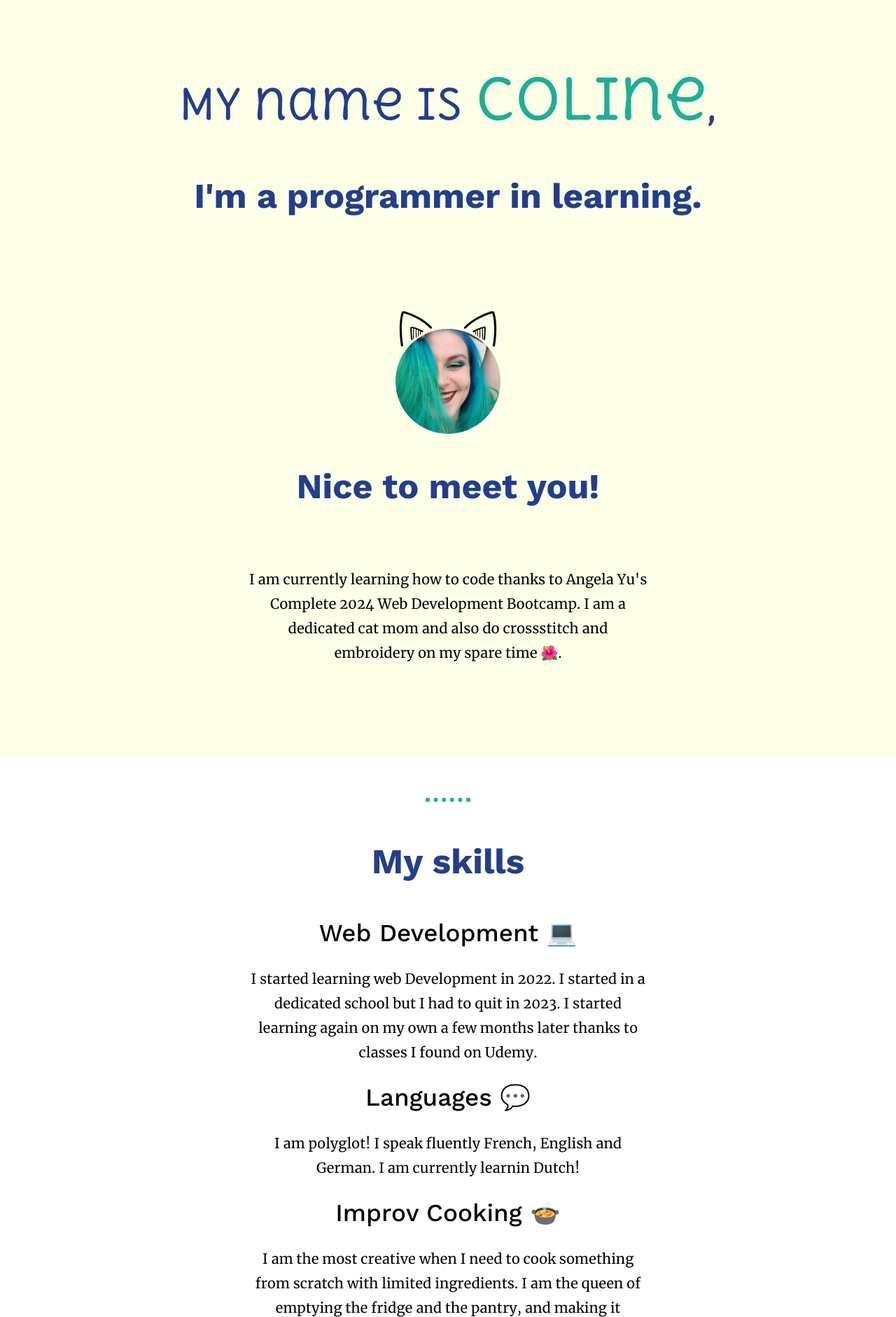
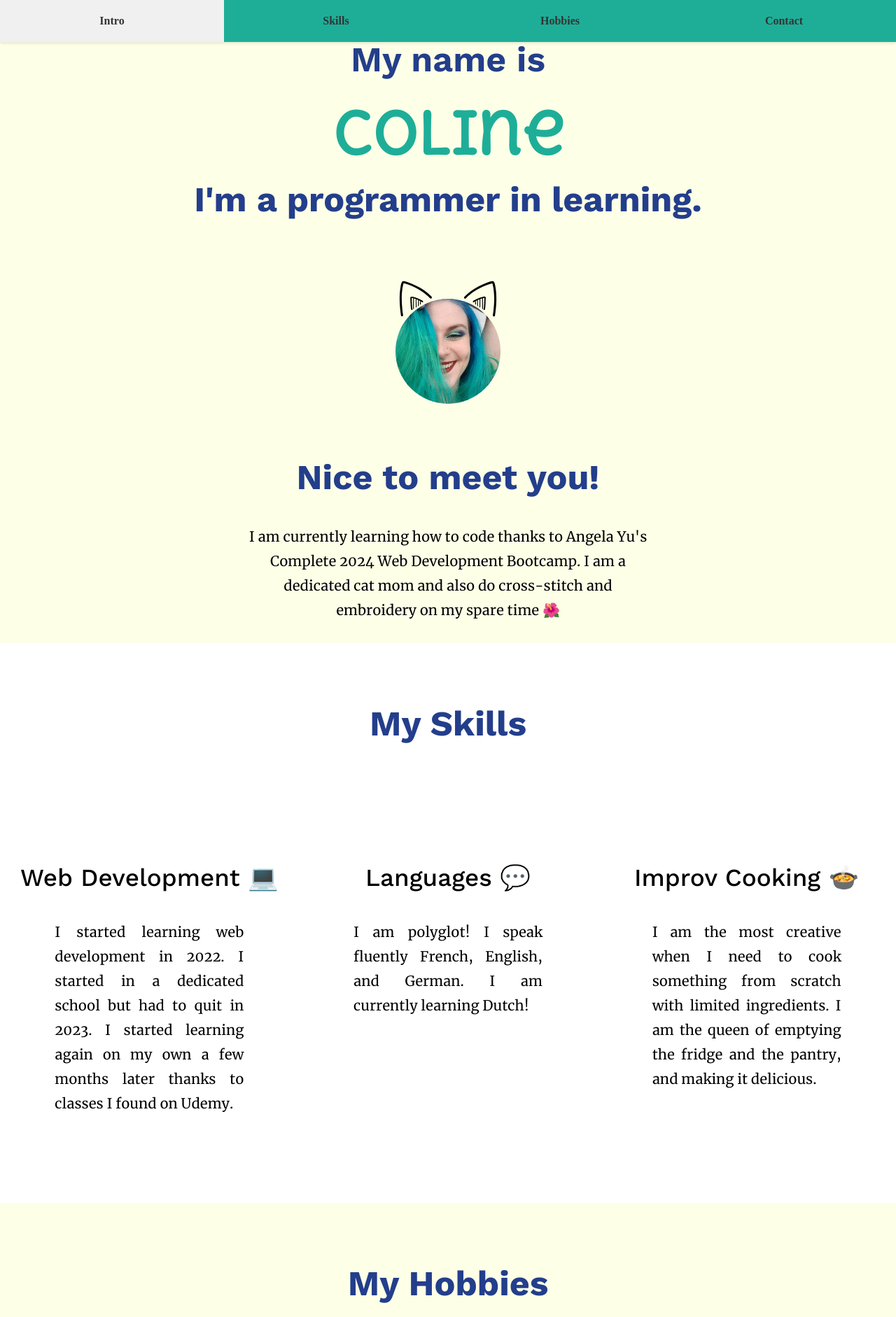
Before and after one commit to illdikko/upgraded-carnival, a plain HTML site: page index.html in a window 1280 px wide. Shown: the top 1882 px of the page at 70% size. Drawn offline with Linux system fonts and the light colour scheme.

Commit message:
added css animation + correction chevauchement sections + correction footer

```diff
--- a/index.html
+++ b/index.html
@@ -10,90 +10,101 @@
 </head>
 
 <body>
-    <section>
-        <div class="top-container">
+    <header>
+        <nav>
+            <ul class="nav-list">
+                <li class="nav-item"><a href="#intro">Intro</a></li>
+                <li class="nav-item"><a href="#skills">Skills</a></li>
+                <li class="nav-item"><a href="#hobbies">Hobbies</a></li>
+                <li class="nav-item"><a href="#contact-me">Contact</a></li>
+            </ul>
+        </nav>
+    </header>
+    <main>
+        <section id="intro" class="intro-section">
             <div class="title-text">
-                <h1>My name is <span id="coline">Coline</span>,</h1>
+                <h1>My name is <span id="coline">Coline</span></h1>
                 <h2>I'm a programmer in learning.</h2>
             </div>
-            <div class="intro">
-                <div class="intro-pic"><img src="./images/ear.svg" alt="drawing of cat ears" id="cat-ears">
-                    <img src="./images/coline-green.jpg" alt="profile pic of Coline" id="coline-pfp">
+            <div class="intro-content">
+                <div class="intro-pic">
+                    <img src="./images/ear.svg" alt="Drawing of cat ears" id="cat-ears">
+                    <img src="./images/coline-green.jpg" alt="Profile pic of Coline" id="coline-pfp">
                 </div>
                 <div class="intro-txt">
                     <h2>Nice to meet you!</h2>
                     <p>I am currently learning how to code thanks to Angela Yu's Complete 2024 Web Development Bootcamp.
-                        I
-                        am a dedicated cat mom and also do crossstitch and embroidery on my spare time &#127802. </p>
+                        I am a dedicated cat mom and also do cross-stitch and embroidery on my spare time &#127802;</p>
                 </div>
             </div>
-
         </section>
-    <section>
+        <section id="skills" class="skills-section">
+            <h2>My Skills</h2>
             <div class="middle-container">
+                <article class="skill">
+                    <h3>Web Development &#128187;</h3>
+                    <p>I started learning web development in 2022. I started in a dedicated school but had to quit in
+                        2023.
+                        I started learning again on my own a few months later thanks to classes I found on Udemy.</p>
+                </article>
+                <article class="skill">
+                    <h3>Languages &#128172;</h3>
+                    <p>I am polyglot! I speak fluently French, English, and German. I am currently learning Dutch!</p>
+                </article>
+                <article class="skill">
+                    <h3>Improv Cooking &#127858;</h3>
+                    <p>I am the most creative when I need to cook something from scratch with limited ingredients. I am
+                        the
+                        queen of emptying the fridge and the pantry, and making it delicious.</p>
+                </article>
             </div>
-            <hr>
-            <div class="skills">
-                <h2>My skills</h2>
-                <div>
-                    <h3>Web Development &#128187</h3>
-                    <p>I started learning web Development in 2022. I started in a dedicated school but I had to quit in
-                        2023. I started learning again on my own a few months later thanks to classes I found on Udemy.
-                    </p>
+        </section>
+        <section id="hobbies" class="hobbies-section">
+            <h2>My Hobbies</h2>
+            <div class="middle-container">
+                <article class="hobby">
+                    <h3>Stitches &#129525;</h3>
+                    <p>I started embroidery in December 2023 thanks to a Christmas gift. Stabbing repeatedly my work
+                        while
+                        watching true crime documentaries is the best feeling.</p>
+                </article>
+                <article class="hobby">
+                    <h3>Games &#127918; &#127922;</h3>
+                    <p>I love games in all their forms. I mostly play video games, but I own a massive collection of
+                        board games. I used to work as a board game sommelier!</p>
+                </article>
+                <article class="hobby">
+                    <h3>Cats &#128049;</h3>
+                    <p>I am the happy mom of three cats, named Itchy, Twix, and Olympe. Their well-being is one of my
+                        utmost priorities.</p>
+                </article>
+                <article class="hobby">
+                    <h3>Plants &#127807;</h3>
+                    <p>I started to take care of plants as a form of self-care. So far I own 5 plants, which is not a
+                        lot,
+                        but I aim to fill my room so that it feels like a jungle. Also, I love the color green.</p>
+                </article>
             </div>
-                <div>
-                    <h3>Languages &#128172</h3>
-                    <p>I am polyglot! I speak fluently French, English and German. I am currently learnin Dutch!</p>
-                </div>
-                <div>
-                    <h3>Improv Cooking &#127858</h3>
-                    <p>I am the most creative when I need to cook something from scratch with limited ingredients. I am
-                        the queen of emptying the fridge and the pantry, and making it delicious.</p>
-                </div>
-            </div>
-            <hr>
-            <div class="hobbies">
-                <h2>My hobbies</h2>
-                <div>
-                    <h3>Stitches &#129525</h3>
-                    <p>I started embroidery in december 2023 thanks to a Christmas gift. Stabbing repeatedly my work
-                        while watching true crime documentaries is the best feeling.</p>
-                </div>
-                <div>
-                    <h3>Games &#127918 &#127922</h3>
-                    <p>I love games in all their forms. I mostly play video games, but I own a massive collection of
-                        boardgames. I used to work as a boardgame sommelier!</p>
-                </div>
-                <div>
-                    <h3>Cats &#128049</h3>
-                    <p>I am the happy mom of three cats, names Itchy, Twix and Olympe. Their wellbeing is one of my
-                        utmost priorities.</p>
-                </div>
-                <div>
-                    <h3>Plants &#127807</h3>
-                    <p>I started to take care of plants as a form of self care. So far I own 5 plants, which is not a
-                        lot, but I aim to fill my room so that it feels like a jungle. Also, I love the color green.</p>
-                </div>
-            </div>
-        </div>
-        <hr>
-        <div class="contact-me">
+        </section>
+        <section id="contact-me" class="contact-section">
+            <div class="contact-content">
                 <h2>Contact Me</h2>
                 <h3>We share a common interest? Want to send me pics of your cats?</h3>
-            <p> Feel free to contact me to talk about it at length. I would love to hear about your special interests
+                <p>Feel free to contact me to talk about it at length. I would love to hear about your special
+                    interests
                     too! Just click on the button!</p>
-            <div id="contact-btn"><a class="btn" href="mailto:coline.ducourtieux@gmail.com">CONTACT ME</a></div>
+                <a class="btn" id="contact-btn" href="mailto:everywhere.anywhere967@silomails.com">CONTACT ME</a>
             </div>
         </section>
-    <section>
-        <div class="bottom-container">
+    </main>
+    <footer>
+        <div class="footer-container">
             <a class="footer-link" href="https://www.linkedin.com/in/coline-ducourtieux/">LinkedIn</a>
             <div class="credits">Fonts and svg from <a href="http://www.onlinewebfonts.com">Web Fonts</a>, licensed by
                 CC BY 4.0</div>
             <p class="copyright">© Coline Ducourtieux 2024</p>
         </div>
-    </section>
-
+    </footer>
 </body>
 
 </html>
--- a/style.css
+++ b/style.css
@@ -1,74 +1,166 @@
+/* Police de caractères */
 @font-face {
-    font-family: Delius;
-    src: url(./CSS/fonts/DeliusUnicase-Regular.ttf);
+    font-family: 'Delius';
+    src: url('./CSS/fonts/DeliusUnicase-Regular.ttf');
 }
 
 @font-face {
-    font-family: WorkSans;
-    src: url(./CSS/fonts/WorkSans-VariableFont_wght.ttf);
+    font-family: 'WorkSans';
+    src: url('./CSS/fonts/WorkSans-VariableFont_wght.ttf');
 }
 
 @font-face {
-    font-family: Merriweather;
-    src: url(./CSS/fonts/Merriweather-Regular.ttf);
+    font-family: 'Merriweather';
+    src: url('./CSS/fonts/Merriweather-Regular.ttf');
+}
+
+/* Style général */
+html {
+    scroll-behavior: smooth;
+    height: 100%;
+    scroll-snap-stop: always;
 }
 
 body {
     text-align: center;
+    margin: 0;
+    display: flex;
+    flex-direction: column;
+    min-height: 100vh;
+    scroll-snap-type: y mandatory;
+    overflow-y: scroll;
 }
 
-.top-container{
-    background-color: #FDFFE7;
-    padding-top: 100px;
-    padding-bottom: 100px;
-
+/* En-tête et navigation */
+header {
+    width: 100%;
+    position: fixed;
+    top: 0;
+    left: 0;
+    background-color: #1EAE98;
+    box-shadow: 0 2px 4px rgba(0, 0, 0, 0.1);
+    z-index: 1000;
+    height: 60px;
 }
 
+.nav-list {
+    display: flex;
+    justify-content: space-around;
+    align-items: center;
+    list-style-type: none;
+    margin: 0;
+    padding: 0;
+    height: 60px;
+}
+
+.nav-item {
+    flex: 1;
+    text-align: center;
+}
+
+.nav-item a {
+    text-decoration: none;
+    color: #333;
+    font-weight: bold;
+    display: block;
+    height: 100%;
+    line-height: 60px;
+}
+
+.nav-item a:hover {
+    background-color: #f0f0f0;
+}
+
+/* Style général des sections */
+main {
+    flex: 1;
+    display: flex;
+    flex-direction: column;
+}
+
+section {
+    scroll-snap-align: start;
+    min-height: 100vh; /* Chaque section prend au moins toute la hauteur de l'écran */
+    padding-top: 60px; /* Hauteur de la navbar */
+    box-sizing: border-box;
+    position: relative;
+    display: flex;
+    flex-direction: column;
+    justify-content: center; /* Centre verticalement le contenu */
+}
+
+/* Traitement spécial pour la dernière section pour inclure le footer */
+section:last-of-type {
+    min-height: calc(100vh - 15vh - 100px); /* Hauteur d'écran moins la hauteur du footer (15vh + 100px de padding) */
+    padding-bottom: 0; /* Supprime le padding en bas pour permettre au footer de se coller */
+}
+
+section:nth-of-type(odd) {
+    background-color: #FDFFE7;
+}
+
+section:nth-of-type(even) {
+    background-color: #FFFFFF;
+}
+
+/* Titres et textes */
 h1 {
-    font-family: Delius;
-    font-size: 60px;
+    font-family: 'WorkSans';
+    font-weight: 650;
+    font-size: 50px;
     color: #233E8B;
     padding-bottom: 75px;
 }
 
-#coline {
-    font-size: 80px;
-    color: #1EAE98;
-}
-
-.title-text {
-    display: block;
-    margin: auto
-}
-
 h2 {
-    font-family: WorkSans;
+    font-family: 'WorkSans';
     font-weight: 700;
     font-size: 50px;
     color: #233E8B;
-    padding-bottom: 60px;
+    padding-bottom: 12px;
+    padding-top: 30px;
+}
+
+h2:not(#intro h2) {
+    position: absolute;
+    top: 60px;
+    left: 50%;
+    transform: translateX(-50%);
+    width: 100%;
 }
 
 h3 {
-    font-family: Worksans;
+    font-family: 'WorkSans';
     font-size: 35px;
     font-weight: 500;
 }
 
 p {
-    font-family: Merriweather;
+    font-family: 'Merriweather';
     font-size: 20px;
-    max-width: 45% ;
+    max-width: 45%;
     margin: auto;
-    padding: 30px 30px;
+    padding: 30px;
     line-height: 35px;
 }
 
-hr {
-    border: dotted #1EAE98 6px;
-    border-bottom: none;
-    width: 4%;
-    margin: 60px auto;
+/* Section Intro */
+.top-container {
+    padding-top: 100px;
+    padding-bottom: 100px;
+}
+
+#coline {
+    font-family: 'Delius';
+    display: block;
+    margin-top: 40px;
+    font-size: 80px;
+    color: #1EAE98;
+}
+
+.title-text h1 {
+    display: inline;
+    margin: auto;
 }
 
 .intro-pic {
@@ -89,61 +181,120 @@ hr {
     border-radius: 50%;
 }
 
-.skills {
-    display: block;
-    justify-content: center;
+/* Section Skills et Hobbies */
+.middle-container {
+    display: flex;
+    flex-direction: row;
+    flex-wrap: wrap;
+    justify-content: space-around;
+    align-items: flex-start;
+    margin-top: 120px;
+    width: 100%;
 }
 
-.hobbies {
-    display: block;
+.skill, .hobby {
+    flex: 1;
+    max-width: 300px;
+    margin: 20px;
+    display: flex;
+    flex-direction: column;
+    height: auto;
+}
+
+.skill p, .hobby p {
+    text-align: justify;
+    max-width: 100%; /* Permet au paragraphe de prendre toute la largeur de l'article */
+    padding: 15px;
+}
+
+.skill h3, .hobby h3 {
+    min-height: 60px;
+    display: flex;
+    align-items: center;
     justify-content: center;
+    margin: 15px 0;
+    padding: 0 10px;
+    white-space: nowrap;
+}
+
+/* Corriger le problème de chevauchement entre les sections */
+.hobbies-section {
+    position: relative;
+    margin-bottom: 5px;
+}
+
+/* Ajuster la section contact pour qu'elle n'apparaisse pas dans la section hobbies */
+.contact-section {
+    min-height: calc(100vh - 15vh - 100px);
+    position: relative;
+    scroll-margin-top: 60px;
 
 }
 
-.contact-me {
-    margin: 0%;
-    display: block;
-
+/* Section Contact */
+.contact-content {
+    margin: auto;
 }
 
 .btn {
     background-color: #1EAE98;
-    font-family: WorkSans;
+    font-family: 'WorkSans';
     font-size: 30px;
     color: #A9F1DF;
     border-radius: 8pt;
     padding: 15px 32px;
     text-decoration: none;
     margin: auto;
+    transition: all 0.3s ease; /* Animation de transition */
+    box-shadow: 0 2px 5px rgba(0, 0, 0, 0.1);
+}
+
+.btn:hover {
+    transform: translateY(-5px) scale(1.03);
+    box-shadow: 0 7px 15px rgba(0, 0, 0, 0.2);
 }
 
 #contact-btn {
+    display: inline-block;
     margin-top: 60px;
-    margin-bottom: 90px;
+    margin-bottom: 60px;
 }
 
-.bottom-container {
-    display: block;
+/* Footer */
+.footer-container {
     background-color: #A9F1DF;
     padding: 50px;
+    height: 15vh;
+    margin-top: auto; /* Pousser le footer vers le bas */
+    scroll-snap-align: end;
 }
 
 .footer-link {
-    font-family: WorkSans;
+    font-family: 'WorkSans';
     font-size: 25px;
     color: #233E8B;
 }
 
 .credits {
-    font-family: Merriweather;
+    font-family: 'Merriweather';
     font-size: 15px;
     color: #233E8B;
     margin-top: 50px;
-    margin-bottom: 0px;
+    margin-bottom: 0;
 }
 
 .copyright {
-    font-family: Merriweather;
+    font-family: 'Merriweather';
     color: #233E8B;
     font-size: 13px;
 }
+
+/* Créer un conteneur pour la dernière section et le footer */
+#contact-section-with-footer {
+    scroll-snap-align: start;
+    display: flex;
+    flex-direction: column;
+    min-height: 100vh;
+    margin-bottom: 0;
+    padding-bottom: 0;
+}
```
Lines whose indentation alone changed are shown as unchanged.
